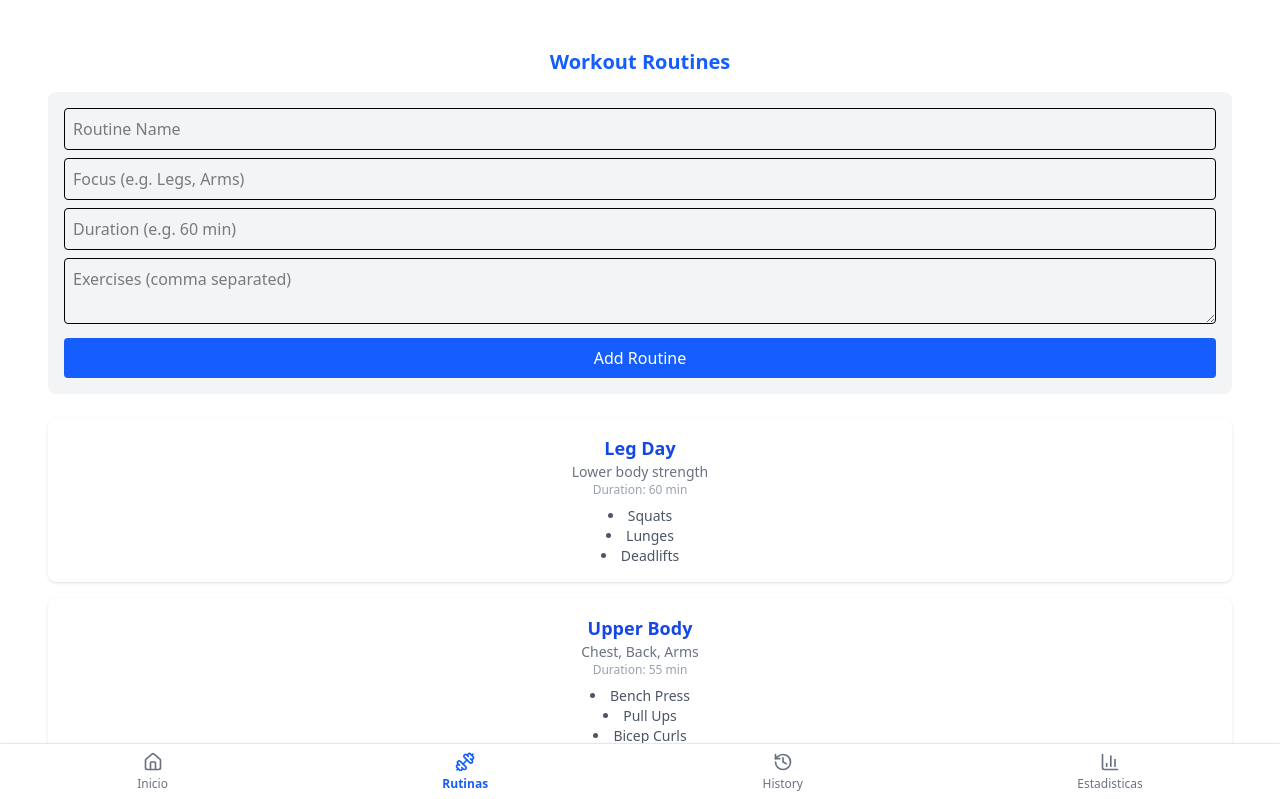
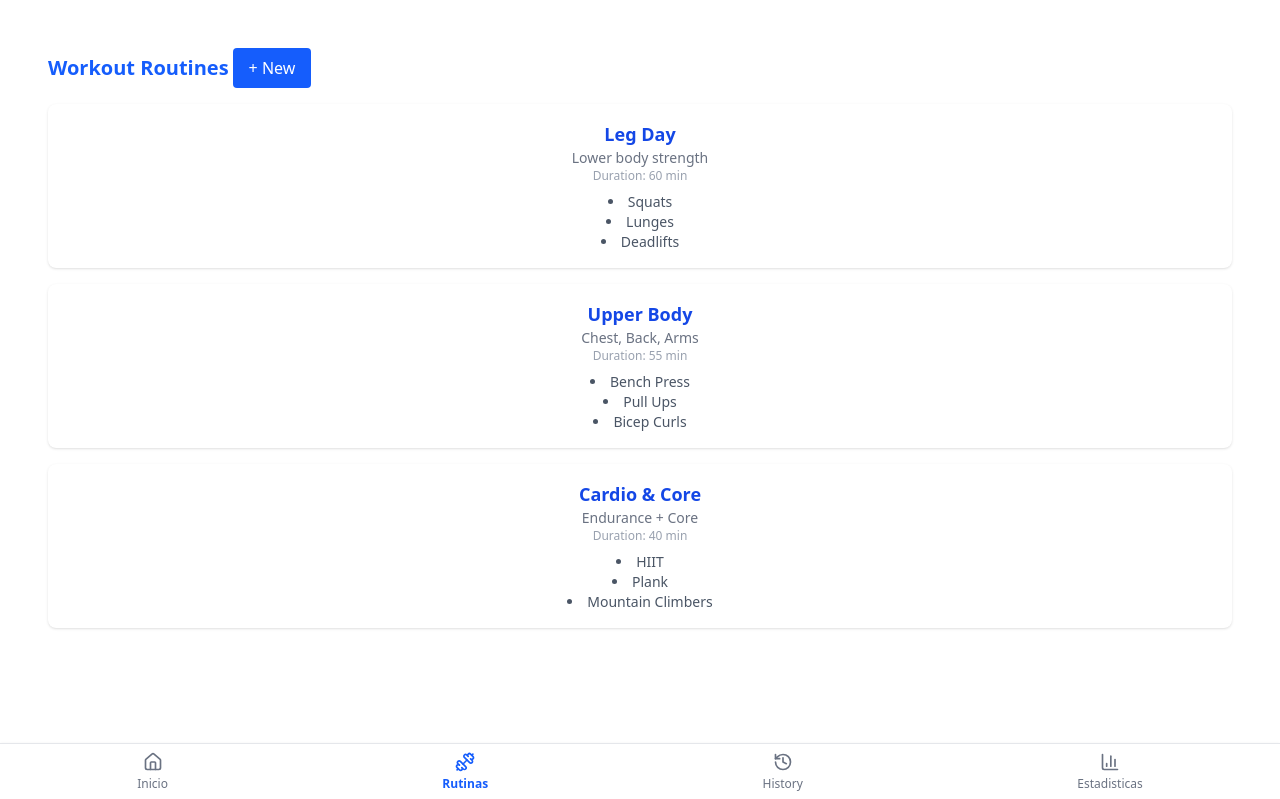
Before and after one commit to juanda404/gym-tracker, a React (Vite) app: page /rutinas in a window 1280 px wide. Shown: the top 799 px of the page. Built offline with nearby package versions, Linux system fonts and the light colour scheme.

Commit message:
feat(routines): add header with title and +New button to toggle add routine form, persisting routines via localstorage

```diff
--- a/src/pages/Rutines.jsx
+++ b/src/pages/Rutines.jsx
@@ -13,6 +13,8 @@ const Rutines = () => {
     duration: "",
     exercises: ""
   });
+
+  const [showForm, setShowForm] = useState(false)
 
    // 🔁 Al iniciar, cargar desde localStorage (o usar data de ejemplo)
    useEffect(()=>{
@@ -60,12 +62,20 @@ const Rutines = () => {
 
     setForm({ name: "", focus: "", duration: "", exercises: "" });
      toast.success("Routine added successfully! 💪");
+     setShowForm(false)  //Option: close the form after to add
   };
 
   return (
     <main className="p-4">
-      <h1 className="text-xl font-bold text-blue-600 mb-4">Workout Routines</h1>
+      <div className="mb-4 flex items-center gap-1">
+           <h1 className="text-xl font-bold text-blue-600">Workout Routines</h1>
+           <button
+              onClick={()=> setShowForm(!showForm)}
+              className="bg-blue-600 text-white px-4 py-2 rounded hover:bg-blue-700"
 
+           >+ New</button>
+      </div>
+  {showForm && (
       <form
         onSubmit={handleSubmit}
         className="bg-gray-100 p-4 rounded-lg mb-6"
@@ -108,7 +118,7 @@ const Rutines = () => {
           Add Routine
         </button>
       </form>
-
+  )}
       {routines.map((routine) => (
           <Link to={`/rutinas/${routine.id}`} key={routine.id}>
               <RoutineCard routine={routine} />
```
